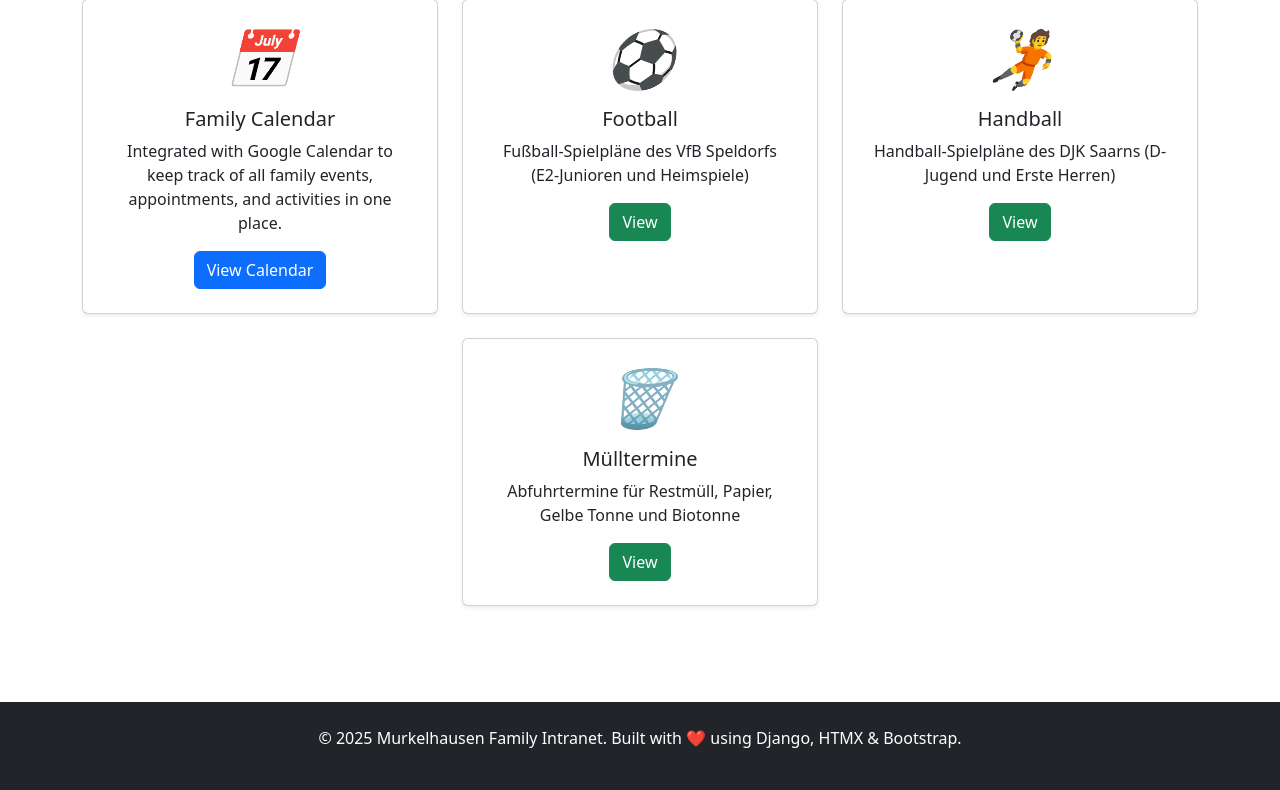
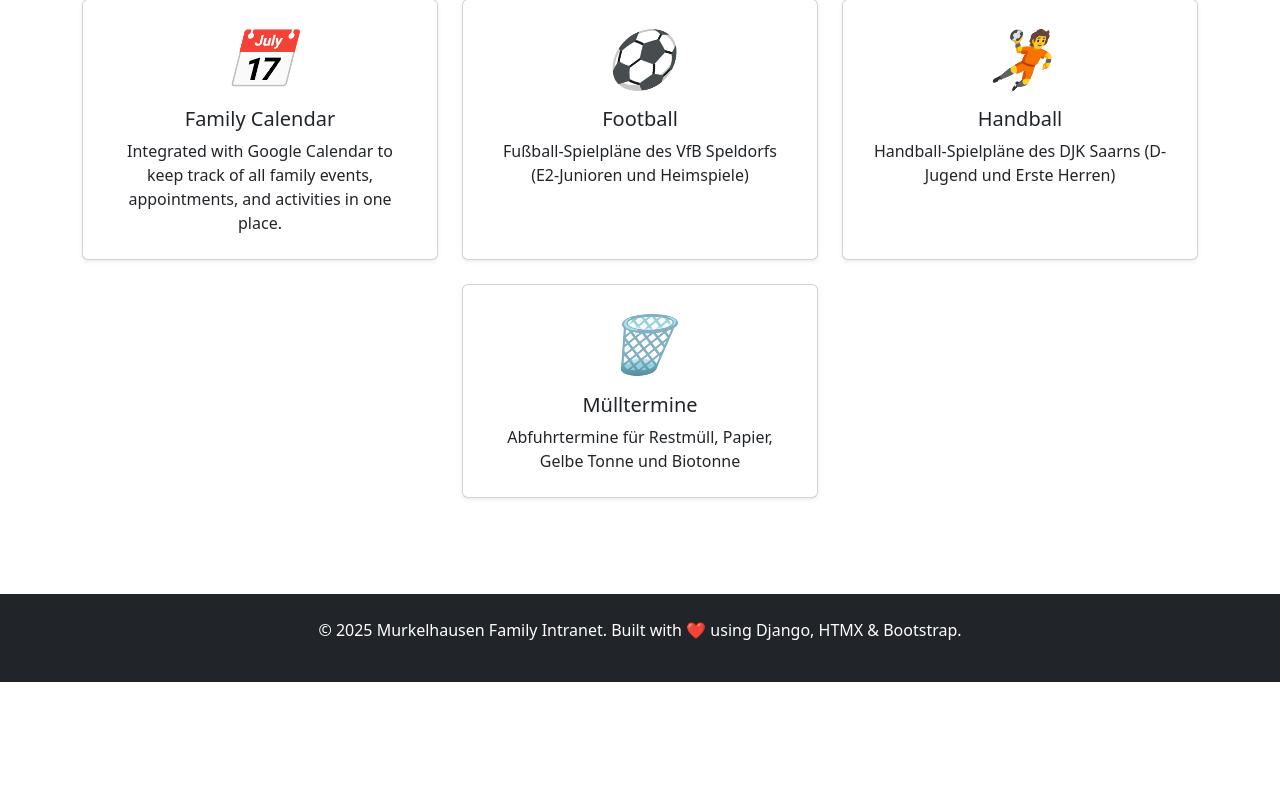
Before and after one commit to Relativity74205/murkelhausen_app3, a Django app: page / in a window 1280 px wide. Shown: the part 324-1114 px from the top of the page. After the commit the page ends 1006 px from the top, so only its background shows below. Run offline with Django 5.2, Linux system fonts and the light colour scheme.

Commit message:
fix: redesigned home page

```diff
--- a/core/templates/core/home.html
+++ b/core/templates/core/home.html
@@ -19,11 +19,18 @@
             padding: 4rem 0;
         }
         .feature-card {
-            transition: transform 0.2s;
+            transition: transform 0.2s, box-shadow 0.2s;
             height: 100%;
+            cursor: pointer;
+            text-decoration: none;
+            color: inherit;
+            display: block;
         }
         .feature-card:hover {
             transform: translateY(-5px);
+            box-shadow: 0 0.5rem 1rem rgba(0, 0, 0, 0.15) !important;
+            color: inherit;
+            text-decoration: none;
         }
         .navbar-brand {
             font-weight: bold;
@@ -77,7 +84,7 @@
                 <div class="row g-4 justify-content-center">
                     <!-- Calendar Feature -->
                     <div class="col-md-4">
-                        <div class="card feature-card shadow-sm">
+                        <a href="#" class="card feature-card shadow-sm" hx-get="/calendar" hx-target="#main-content">
                             <div class="card-body text-center p-4">
                                 <div class="mb-3">
                                     <i class="display-4">📅</i>
@@ -87,16 +94,13 @@
                                     Integrated with Google Calendar to keep track of all family events,
                                     appointments, and activities in one place.
                                 </p>
-                                <button class="btn btn-primary" hx-get="/calendar" hx-target="#main-content">
-                                    View Calendar
-                                </button>
                             </div>
-                        </div>
+                        </a>
                     </div>
 
                     <!-- Football Feature -->
                     <div class="col-md-4">
-                        <div class="card feature-card shadow-sm">
+                        <a href="{% url 'football_games' %}" class="card feature-card shadow-sm">
                             <div class="card-body text-center p-4">
                                 <div class="mb-3">
                                     <i class="display-4">⚽</i>
@@ -105,16 +109,13 @@
                                 <p class="card-text">
                                     Fußball-Spielpläne des VfB Speldorfs (E2-Junioren und Heimspiele)
                                 </p>
-                                <a href="{% url 'football_games' %}" class="btn btn-success">
-                                    View
-                                </a>
                             </div>
-                        </div>
+                        </a>
                     </div>
 
                     <!-- Handball Feature -->
                     <div class="col-md-4">
-                        <div class="card feature-card shadow-sm">
+                        <a href="{% url 'handball_games' %}" class="card feature-card shadow-sm">
                             <div class="card-body text-center p-4">
                                 <div class="mb-3">
                                     <i class="display-4">🤾</i>
@@ -123,16 +124,13 @@
                                 <p class="card-text">
                                     Handball-Spielpläne des DJK Saarns (D-Jugend und Erste Herren)
                                 </p>
-                                <a href="{% url 'handball_games' %}" class="btn btn-success">
-                                    View
-                                </a>
                             </div>
-                        </div>
+                        </a>
                     </div>
 
                     <!-- Mülltermine Feature -->
                     <div class="col-md-4">
-                        <div class="card feature-card shadow-sm">
+                        <a href="{% url 'muelltermine' %}" class="card feature-card shadow-sm">
                             <div class="card-body text-center p-4">
                                 <div class="mb-3">
                                     <i class="display-4">🗑️</i>
@@ -141,11 +139,8 @@
                                 <p class="card-text">
                                     Abfuhrtermine für Restmüll, Papier, Gelbe Tonne und Biotonne
                                 </p>
-                                <a href="{% url 'muelltermine' %}" class="btn btn-success">
-                                    View
-                                </a>
                             </div>
-                        </div>
+                        </a>
                     </div>
 
                 </div>
```
